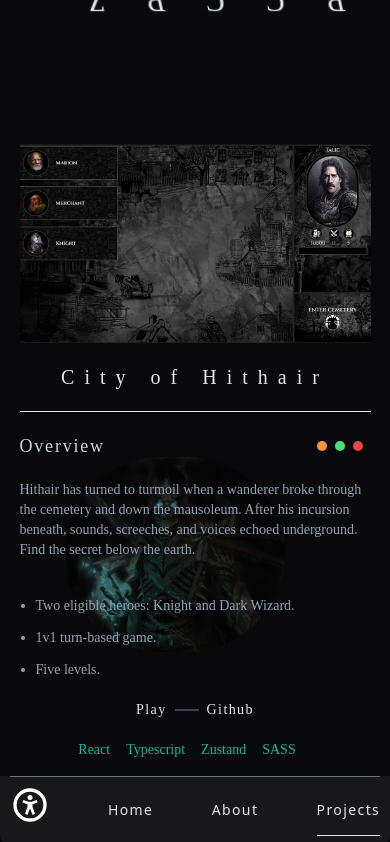
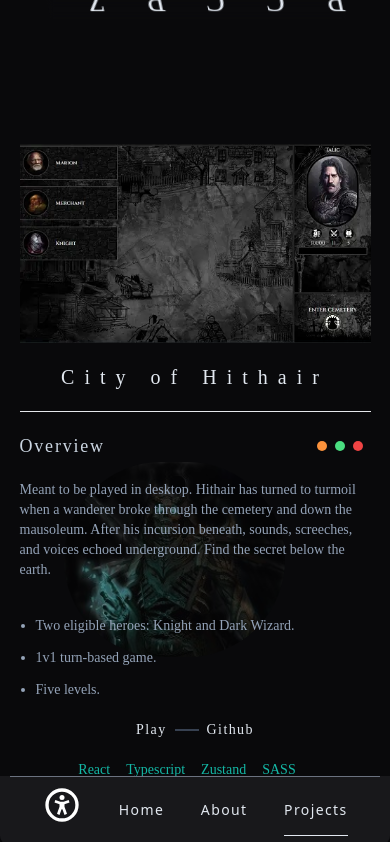
Before and after one commit to Rodrj1/portfoliosv, a SvelteKit app: page /projects/cityofhithair in a window 390 px wide. Shown: the top 842 px of the page. Built offline with nearby package versions, Linux system fonts and the light colour scheme.

Commit message:
Lot of fixes for mobileCSS

```diff
--- a/src/routes/Header.svelte
+++ b/src/routes/Header.svelte
@@ -15,7 +15,7 @@
 >
 	<nav>
 		<ul
-			class="flex sm:flex-row justify-between sm:justify-end py-2 gap-1 sm:gap-4 xl:gap-16 list-none h-auto border-t border-gray-500 sm:border-transparent p-0 lg:min-h-[50px]  w-[95%] m-auto font-sans"
+			class="flex sm:flex-row justify-evenly sm:justify-end py-2 gap-1 sm:gap-4 xl:gap-16 list-none h-auto border-t border-gray-500 sm:border-transparent p-0 lg:min-h-[50px]  w-[95%] m-auto font-sans"
 		>
 			<li class="sm:w-full justify-self-start">
 				<button aria-label="Open Accessibility Menu" on:click={handleAccessibilityMenu}>
--- a/src/routes/about/+page.svelte
+++ b/src/routes/about/+page.svelte
@@ -19,7 +19,7 @@
 <section class="w-full projectAnim">
 	<div class="w-[95%] px-5 m-auto mt-36 border-l border-l-slate-200">
 		<h1
-			class="mb-20 text-2xl sm:text-3xl md:text-4xl lg:text-4xl w-[40%] absolute right-[-10%] top-[50%] text-center lg:text-center border-b border-b-slate-200 rotate-90 text-slate-200"
+			class="hidden md:block mb-20 text-2xl sm:text-3xl md:text-4xl lg:text-4xl w-[40%] absolute right-[-10%] top-[50%] text-center lg:text-center border-b border-b-slate-200 rotate-90 text-slate-200"
 		>
 			ABOUT.md
 		</h1>
--- a/src/routes/components/ProjectPreview.svelte
+++ b/src/routes/components/ProjectPreview.svelte
@@ -16,11 +16,15 @@
 	};
 </script>
 
-
 <article
-		class="w-full sm:w-[90%] border-t border-slate-200 overflow-hidden transition-colors hover:motion-safe:animate-pulse py-8 max-h-[50vh] rounded-none"
+	class="w-full sm:w-[90%] border-t border-slate-200 overflow-hidden transition-colors md:hover:motion-safe:animate-pulse py-8 max-h-[50vh] rounded-none"
 >
-		<a class="flex flex-col sm:flex-row gap-10 sm:gap-0 justify-between group" 	target={projectPreview.type === "Design" ? "_blank" : ""}	on:click={updateProjectIndex} href={projectPreview.link}>
+	<a
+		class="flex flex-col sm:flex-row gap-10 sm:gap-0 justify-between group"
+		target={projectPreview.type === 'Design' ? '_blank' : ''}
+		on:click={updateProjectIndex}
+		href={projectPreview.link}
+	>
 		<h3
 			class="text-slate-300 group-hover:text-blue-700 text-2xl sm:text-lg md:text-xl lg:text-2xl xl:text-3xl tracking-[10px] flex-1 flex"
 		>
@@ -29,7 +33,7 @@
 
 		<picture class="flex-1">
 			<img
-					class="w-full h-full object-cover group-hover:scale-125 transition-transform cursor-pointer grayscale-[0.5] group-hover:grayscale-0 group-hover:rotate-[-45deg]"
+				class="w-full h-full object-cover md:group-hover:scale-125 transition-transform cursor-pointer grayscale-[0.5] md:group-hover:grayscale-0 md:group-hover:rotate-[-45deg]"
 				src={projectPreview.image}
 				alt={projectPreview.imageAlt}
 			/>
--- a/src/routes/projects/anylthin/+page.svelte
+++ b/src/routes/projects/anylthin/+page.svelte
@@ -38,6 +38,7 @@
 			</div>
 
 			<p class="text-sm mb-4">
+				Meant to be played in desktop.
 				The forest of An-Ylthin has been usurped by a powerful foreign necromancer. The dryexa had
 				called for help to their loathsome ally Nicolai, but are more eager to receive the help of
 				the dryeldar warlock Elisith.
--- a/src/routes/projects/cityofhithair/+page.svelte
+++ b/src/routes/projects/cityofhithair/+page.svelte
@@ -38,7 +38,7 @@
 		</div>
 
 		<p class="text-sm mb-4 z-50">
-			Hithair has turned to turmoil when a wanderer broke through the cemetery and down the
+			Meant to be played in desktop. Hithair has turned to turmoil when a wanderer broke through the cemetery and down the
 			mausoleum. After his incursion beneath, sounds, screeches, and voices echoed underground. Find
 			the secret below the earth.
 		</p>
```
Lines whose indentation alone changed are shown as unchanged.
